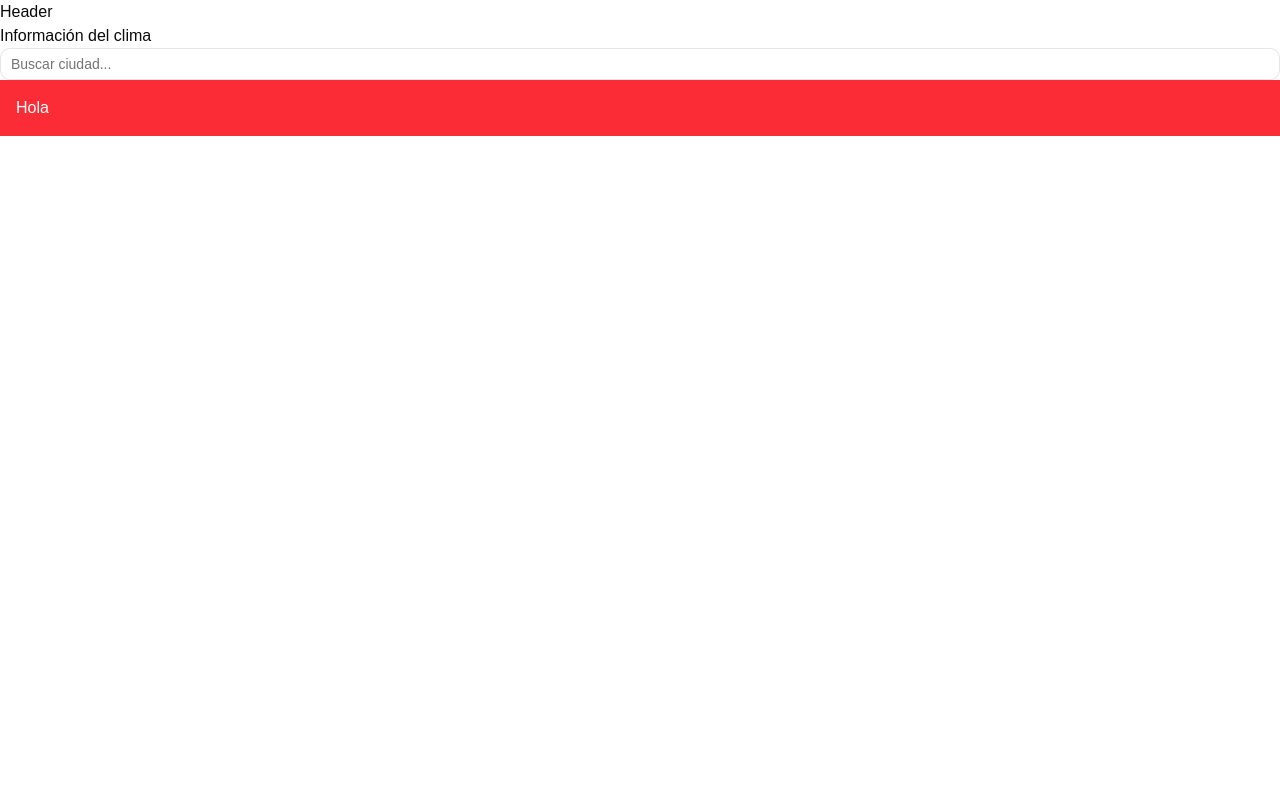
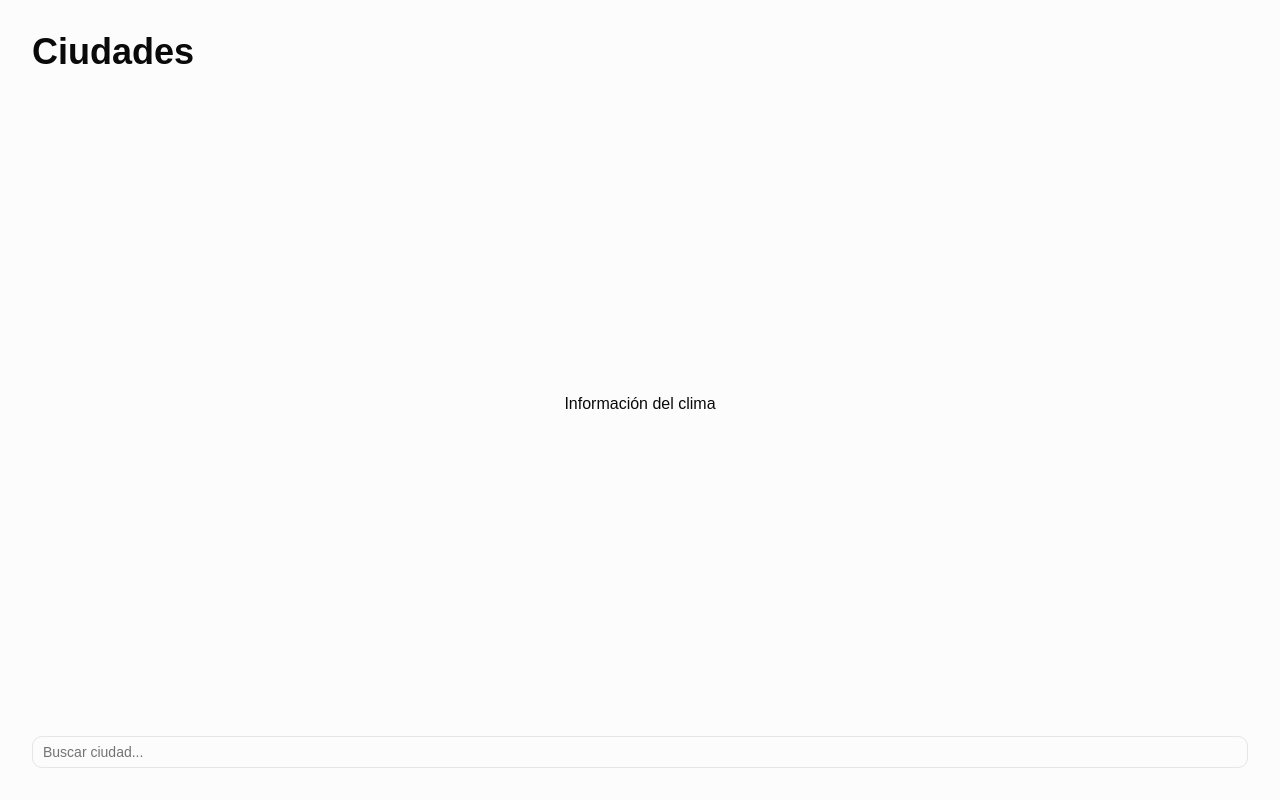
Before and after one commit to Sikzyo/weather-app, a React (Vite) app: page / in a window 1280 px wide. Built offline with nearby package versions, Linux system fonts and the light colour scheme.

Commit message:
style: update home page layout and simplify CSS variables

```diff
--- a/index.html
+++ b/index.html
@@ -7,7 +7,10 @@
     <title>weather-app</title>
   </head>
   <body>
-    <div id="root"></div>
+    <div
+      id="root"
+      class="flex h-full flex-col gap-6 p-6 md:gap-10 md:p-8"
+    ></div>
     <script type="module" src="/src/main.tsx"></script>
   </body>
 </html>
--- a/src/pages/home-page.tsx
+++ b/src/pages/home-page.tsx
@@ -3,12 +3,17 @@ import { Input } from "@/components/ui/input";
 export function HomePage() {
   return (
     <>
-      <header>Header</header>
-      <main>Información del clima</main>
+      <header>
+        <h1 className="font-manrope text-3xl font-bold md:text-4xl">
+          Ciudades
+        </h1>
+      </header>
+      <main className="flex grow flex-col items-center justify-center gap-4">
+        Información del clima
+      </main>
       <footer>
         <Input placeholder="Buscar ciudad..." />
       </footer>
-      <div className="flex bg-red-500 p-4 text-white">Hola</div>
     </>
   );
 }
--- a/src/styles/main.css
+++ b/src/styles/main.css
@@ -1,9 +1,9 @@
 @import "tailwindcss";
 @import "tw-animate-css";
 @import "shadcn/tailwind.css";
+@import "@fontsource-variable/manrope";
 @import "@fontsource-variable/sora";
-
-@custom-variant dark (&:is(.dark *));
+@custom-variant dark (&: is(.dark *));
 
 :root {
   --background: oklch(1 0 0);
@@ -38,46 +38,46 @@
   --sidebar-border: oklch(0.922 0 0);
   --sidebar-ring: oklch(0.708 0 0);
 
-  --color-gray-2: #f9f9f9;
-  --color-gray-3: #f0f0f0;
-  --color-gray-4: #e8e8e8;
-  --color-gray-5: #e0e0e0;
-  --color-gray-7: #cecece;
-  --color-gray-8: #bbbbbb;
-  --color-gray-10: #838383;
-  --color-gray-12: #202020;
-  --color-mauve-2: #faf9fb;
-  --color-mauve-3: #f2eff3;
-  --color-mauve-7: #d0cdd7;
-  --color-mauve-10: #84828e;
-  --color-mauve-11: #65636d;
-  --color-mauve-12: #211f26;
-  --color-slate-1: #fcfcfd;
-  --color-slate-2: #f9f9fb;
-  --color-slate-3: #f0f0f3;
-  --color-slate-5: #e0e1e6;
-  --color-slate-12: #1c2024;
-  --color-sand-2: #f9f9f8;
-  --color-sand-3: #f1f0ef;
-  --color-sand-12: #21201c;
-  --color-red-5: #ffcdce;
-  --color-purple-12: #402060;
-  --color-indigo-8: #8da4ef;
-  --color-blue-1: #fbfdff;
-  --color-blue-2: #f4faff;
-  --color-blue-3: #e6f4fe;
-  --color-blue-4: #d5efff;
-  --color-blue-5: #c2e5ff;
-  --color-blue-12: #113264;
-  --color-amber-3: #fff7c2;
-  --color-amber-10: #ffba18;
-  --color-amber-12: #4f3422;
-  --color-yellow-2: #fefce9;
-  --color-yellow-3: #fffab8;
-  --color-yellow-4: #fff394;
-  --color-yellow-12: #473b1f;
-  --color-sky-3: #e1f6fd;
-  --color-sky-12: #1d3e56;
+  --gray-2: #f9f9f9;
+  --gray-3: #f0f0f0;
+  --gray-4: #e8e8e8;
+  --gray-5: #e0e0e0;
+  --gray-7: #cecece;
+  --gray-8: #bbbbbb;
+  --gray-10: #838383;
+  --gray-12: #202020;
+  --mauve-2: #faf9fb;
+  --mauve-3: #f2eff3;
+  --mauve-7: #d0cdd7;
+  --mauve-10: #84828e;
+  --mauve-11: #65636d;
+  --mauve-12: #211f26;
+  --slate-1: #fcfcfd;
+  --slate-2: #f9f9fb;
+  --slate-3: #f0f0f3;
+  --slate-5: #e0e1e6;
+  --slate-12: #1c2024;
+  --sand-2: #f9f9f8;
+  --sand-3: #f1f0ef;
+  --sand-12: #21201c;
+  --red-5: #ffcdce;
+  --purple-12: #402060;
+  --indigo-8: #8da4ef;
+  --blue-1: #fbfdff;
+  --blue-2: #f4faff;
+  --blue-3: #e6f4fe;
+  --blue-4: #d5efff;
+  --blue-5: #c2e5ff;
+  --blue-12: #113264;
+  --amber-3: #fff7c2;
+  --amber-10: #ffba18;
+  --amber-12: #4f3422;
+  --yellow-2: #fefce9;
+  --yellow-3: #fffab8;
+  --yellow-4: #fff394;
+  --yellow-12: #473b1f;
+  --sky-3: #e1f6fd;
+  --sky-12: #1d3e56;
 }
 
 .dark {
@@ -113,46 +113,46 @@
   --sidebar-border: oklch(1 0 0 / 10%);
   --sidebar-ring: oklch(0.556 0 0);
 
-  --color-gray-2: #191919;
-  --color-gray-3: #222222;
-  --color-gray-4: #2a2a2a;
-  --color-gray-5: #313131;
-  --color-gray-7: #484848;
-  --color-gray-8: #606060;
-  --color-gray-10: #7b7b7b;
-  --color-gray-12: #eeeeee;
-  --color-mauve-2: #1a191b;
-  --color-mauve-3: #232225;
-  --color-mauve-7: #49474e;
-  --color-mauve-10: #7c7a85;
-  --color-mauve-11: #b5b2bc;
-  --color-mauve-12: #eeeef0;
-  --color-slate-1: #111113;
-  --color-slate-2: #18191b;
-  --color-slate-3: #212225;
-  --color-slate-5: #2e3135;
-  --color-slate-12: #edeef0;
-  --color-sand-2: #191918;
-  --color-sand-3: #222221;
-  --color-sand-12: #eeeeec;
-  --color-red-5: #611623;
-  --color-purple-12: #ecd9fa;
-  --color-indigo-8: #435db1;
-  --color-blue-1: #0d1520;
-  --color-blue-2: #111927;
-  --color-blue-3: #0d2847;
-  --color-blue-4: #003362;
-  --color-blue-5: #004074;
-  --color-blue-12: #c2e6ff;
-  --color-amber-3: #302008;
-  --color-amber-10: #ffd60a;
-  --color-amber-12: #ffe7b3;
-  --color-yellow-2: #1b180f;
-  --color-yellow-3: #2d2305;
-  --color-yellow-4: #362b00;
-  --color-yellow-12: #f6eeb4;
-  --color-sky-3: #112840;
-  --color-sky-12: #c2f3ff;
+  --gray-2: #191919;
+  --gray-3: #222222;
+  --gray-4: #2a2a2a;
+  --gray-5: #313131;
+  --gray-7: #484848;
+  --gray-8: #606060;
+  --gray-10: #7b7b7b;
+  --gray-12: #eeeeee;
+  --mauve-2: #1a191b;
+  --mauve-3: #232225;
+  --mauve-7: #49474e;
+  --mauve-10: #7c7a85;
+  --mauve-11: #b5b2bc;
+  --mauve-12: #eeeef0;
+  --slate-1: #111113;
+  --slate-2: #18191b;
+  --slate-3: #212225;
+  --slate-5: #2e3135;
+  --slate-12: #edeef0;
+  --sand-2: #191918;
+  --sand-3: #222221;
+  --sand-12: #eeeeec;
+  --red-5: #611623;
+  --purple-12: #ecd9fa;
+  --indigo-8: #435db1;
+  --blue-1: #0d1520;
+  --blue-2: #111927;
+  --blue-3: #0d2847;
+  --blue-4: #003362;
+  --blue-5: #004074;
+  --blue-12: #c2e6ff;
+  --amber-3: #302008;
+  --amber-10: #ffd60a;
+  --amber-12: #ffe7b3;
+  --yellow-2: #1b180f;
+  --yellow-3: #2d2305;
+  --yellow-4: #362b00;
+  --yellow-12: #f6eeb4;
+  --sky-3: #112840;
+  --sky-12: #c2f3ff;
 }
 
 @theme inline {
@@ -188,47 +188,47 @@
   --color-card-foreground: var(--card-foreground);
   --color-card: var(--card);
   --color-foreground: var(--foreground);
-  --color-background: var(--background);
-  --color-gray-2: var(--color-gray-2);
-  --color-gray-3: var(--color-gray-3);
-  --color-gray-4: var(--color-gray-4);
-  --color-gray-5: var(--color-gray-5);
-  --color-gray-7: var(--color-gray-7);
-  --color-gray-8: var(--color-gray-8);
-  --color-gray-10: var(--color-gray-10);
-  --color-gray-12: var(--color-gray-12);
-  --color-mauve-2: var(--color-mauve-2);
-  --color-mauve-3: var(--color-mauve-3);
-  --color-mauve-7: var(--color-mauve-7);
-  --color-mauve-10: var(--color-mauve-10);
-  --color-mauve-11: var(--color-mauve-11);
-  --color-mauve-12: var(--color-mauve-12);
-  --color-slate-1: var(--color-slate-1);
-  --color-slate-2: var(--color-slate-2);
-  --color-slate-3: var(--color-slate-3);
-  --color-slate-5: var(--color-slate-5);
-  --color-slate-12: var(--color-slate-12);
-  --color-sand-2: var(--color-sand-2);
-  --color-sand-3: var(--color-sand-3);
-  --color-sand-12: var(--color-sand-12);
-  --color-red-5: var(--color-red-5);
-  --color-purple-12: var(--color-purple-12);
-  --color-indigo-8: var(--color-indigo-8);
-  --color-blue-1: var(--color-blue-1);
-  --color-blue-2: var(--color-blue-2);
-  --color-blue-3: var(--color-blue-3);
-  --color-blue-4: var(--color-blue-4);
-  --color-blue-5: var(--color-blue-5);
-  --color-blue-12: var(--color-blue-12);
-  --color-amber-3: var(--color-amber-3);
-  --color-amber-10: var(--color-amber-10);
-  --color-amber-12: var(--color-amber-12);
-  --color-yellow-2: var(--color-yellow-2);
-  --color-yellow-3: var(--color-yellow-3);
-  --color-yellow-4: var(--color-yellow-4);
-  --color-yellow-12: var(--color-yellow-12);
-  --color-sky-3: var(--color-sky-3);
-  --color-sky-12: var(--color-sky-12);
+  --color-background: var(--slate-1);
+  --color-gray-2: var(--gray-2);
+  --color-gray-3: var(--gray-3);
+  --color-gray-4: var(--gray-4);
+  --color-gray-5: var(--gray-5);
+  --color-gray-7: var(--gray-7);
+  --color-gray-8: var(--gray-8);
+  --color-gray-10: var(--gray-10);
+  --color-gray-12: var(--gray-12);
+  --color-mauve-2: var(--mauve-2);
+  --color-mauve-3: var(--mauve-3);
+  --color-mauve-7: var(--mauve-7);
+  --color-mauve-10: var(--mauve-10);
+  --color-mauve-11: var(--mauve-11);
+  --color-mauve-12: var(--mauve-12);
+  --color-slate-1: var(--slate-1);
+  --color-slate-2: var(--slate-2);
+  --color-slate-3: var(--slate-3);
+  --color-slate-5: var(--slate-5);
+  --color-slate-12: var(--slate-12);
+  --color-sand-2: var(--sand-2);
+  --color-sand-3: var(--sand-3);
+  --color-sand-12: var(--sand-12);
+  --color-red-5: var(--red-5);
+  --color-purple-12: var(--purple-12);
+  --color-indigo-8: var(--indigo-8);
+  --color-blue-1: var(--blue-1);
+  --color-blue-2: var(--blue-2);
+  --color-blue-3: var(--blue-3);
+  --color-blue-4: var(--blue-4);
+  --color-blue-5: var(--blue-5);
+  --color-blue-12: var(--blue-12);
+  --color-amber-3: var(--amber-3);
+  --color-amber-10: var(--amber-10);
+  --color-amber-12: var(--amber-12);
+  --color-yellow-2: var(--yellow-2);
+  --color-yellow-3: var(--yellow-3);
+  --color-yellow-4: var(--yellow-4);
+  --color-yellow-12: var(--yellow-12);
+  --color-sky-3: var(--sky-3);
+  --color-sky-12: var(--sky-12);
   --radius-sm: calc(var(--radius) * 0.6);
   --radius-md: calc(var(--radius) * 0.8);
   --radius-lg: var(--radius);
@@ -239,11 +239,16 @@
 }
 
 @layer base {
+  *,
+  *::before,
+  *::after {
+    box-sizing: border-box;
+  }
   * {
     @apply border-border outline-ring/50;
   }
   body {
-    @apply bg-background text-foreground;
+    @apply bg-background text-foreground h-dvh;
   }
   html {
     @apply font-sora;
```
